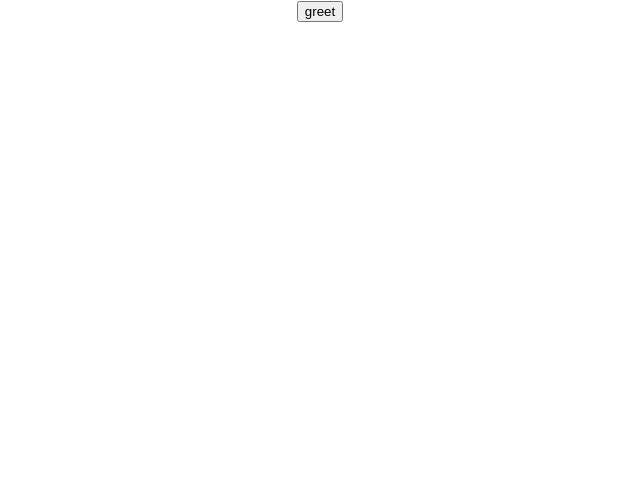
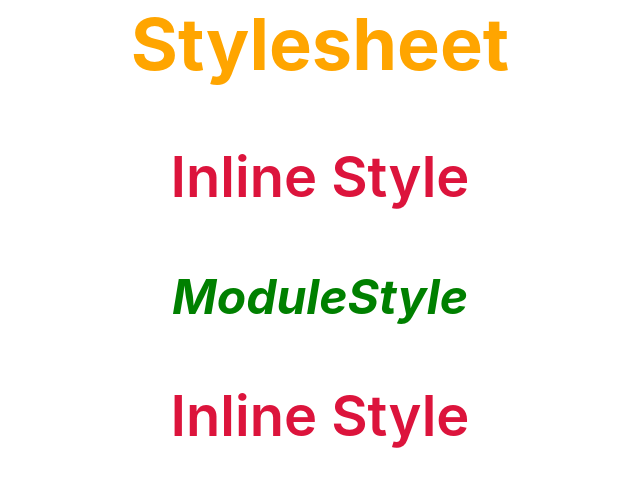
Before and after one commit to sachinwakle/react-js, a React (Create React App) app in the folder main-concepts/: page / in a window 1280 px wide. Shown: the top 486 px of the page, without its empty margins (320-960 px from the left). Built offline with nearby package versions, Linux system fonts and the light colour scheme.

Commit message:
added style components and formatted code

```diff
--- a/main-concepts/src/App.js
+++ b/main-concepts/src/App.js
@@ -1,5 +1,5 @@
-import './App.css';
-import ClassClick from './eventhandling/ClassClick';
+import "./App.css";
+import ClassClick from "./eventhandling/ClassClick";
 // import { Counter } from './components/Counter';
 // import Greeting from './components/Greeting';
 // import Welcome from './components/Welcome';
@@ -11,9 +11,11 @@ import ClassClick from './eventhandling/ClassClick';
 // import FilterableProductTable from './product-table/FilterableProductTable';
 // import Counter from './states/Counter';
 // import  FunctionClick from "./eventhandling/FunctionClick";
-import EventBind from './eventhandling/EventBind';
-import ParentComponent from './eventhandling/ParentComponent';
-
+import EventBind from "./eventhandling/EventBind";
+import ParentComponent from "./eventhandling/ParentComponent";
+import Inline from "./styling/Inline";
+import ModuleStyle from "./styling/ModuleStyle";
+import Stylesheet from "./styling/Stylesheet";
 
 function App() {
   return (
@@ -29,7 +31,10 @@ function App() {
       {/* <FunctionClick/> */}
       {/* <ClassClick/> */}
       {/* <EventBind/> */}
-        <ParentComponent/>
+      {/* <ParentComponent/> */}
+      <Stylesheet />
+      <Inline />
+      <ModuleStyle />
     </div>
   );
 }
--- a/main-concepts/src/eventhandling/EventBind.js
+++ b/main-concepts/src/eventhandling/EventBind.js
@@ -1,12 +1,12 @@
-import React, { Component } from 'react'
+import React, { Component } from "react";
 
 class EventBind extends Component {
   constructor(props) {
-        super(props)
+    super(props);
 
     this.state = {
-             message: 'Hello'
-        }
+      message: "Hello",
+    };
 
     // this.handleClick = this.handleClick.bind(this);
   }
@@ -18,12 +18,11 @@ class EventBind extends Component {
   //     });
   // }
 
-    handleClick = ()=>{
+  handleClick = () => {
     this.setState({
-            message: 'Good Bye!'
+      message: "Good Bye!",
     });
-    }
-
+  };
 
   render() {
     return (
@@ -33,8 +32,8 @@ class EventBind extends Component {
         {/* <button onClick={()=>this.handleClick()}>Click</button> */}
         <button onClick={this.handleClick}>Click</button>
       </div>
-        )
+    );
   }
 }
 
-export default EventBind
+export default EventBind;
--- a/main-concepts/src/eventhandling/ParentComponent.js
+++ b/main-concepts/src/eventhandling/ParentComponent.js
@@ -1,13 +1,13 @@
-import React, { Component } from 'react'
-import ChildComponent from './ChildComponent'
+import React, { Component } from "react";
+import ChildComponent from "./ChildComponent";
 
 class ParentComponent extends Component {
   constructor(props) {
-        super(props)
+    super(props);
 
     this.state = {
-            greet: 'Parent'
-        }
+      greet: "Parent",
+    };
     this.handleGreet = this.handleGreet.bind(this);
   }
 
@@ -18,10 +18,10 @@ class ParentComponent extends Component {
   render() {
     return (
       <div>
-                <ChildComponent greet={this.handleGreet}/>
+        <ChildComponent greet={this.handleGreet} />
       </div>
-        )
+    );
   }
 }
 
-export default ParentComponent
+export default ParentComponent;
--- /dev/null
+++ b/main-concepts/src/styling/Inline.js
@@ -0,0 +1,19 @@
+import React, { Component } from "react";
+import ModuleStyle from "./ModuleStyle";
+import Stylesheet from "./Stylesheet";
+
+class Inline extends Component {
+  render() {
+    let header = {
+      color: "crimson",
+      fontSize: "56px",
+    };
+    return (
+      <div>
+        <p style={{ ...header, fontWeight: "600" }}>Inline Style</p>
+      </div>
+    );
+  }
+}
+
+export default Inline;
--- /dev/null
+++ b/main-concepts/src/styling/ModuleStyle.js
@@ -0,0 +1,14 @@
+import React from "react";
+import Inline from "./Inline";
+import Style from "./Style.module.css";
+
+function ModuleStyle() {
+  return (
+    <div>
+      <h1 className={Style.secondary}>ModuleStyle</h1>
+      <Inline />
+    </div>
+  );
+}
+
+export default ModuleStyle;
--- /dev/null
+++ b/main-concepts/src/styling/Style.css
@@ -0,0 +1,5 @@
+.primary {
+  color: orange;
+  font-size: 72px;
+  font-weight: bold;
+}
--- /dev/null
+++ b/main-concepts/src/styling/Style.module.css
@@ -0,0 +1,5 @@
+.secondary {
+  color: green;
+  font-size: 48px;
+  font-style: italic;
+}
--- /dev/null
+++ b/main-concepts/src/styling/Stylesheet.js
@@ -0,0 +1,19 @@
+import React, { Component } from "react";
+import "./Style.css";
+
+class Stylesheet extends Component {
+  constructor(props) {
+    super(props);
+
+    this.state = {
+      primary: true,
+    };
+  }
+
+  render() {
+    let header = this.state.primary ? "primary" : "";
+    return <div className={header}>Stylesheet</div>;
+  }
+}
+
+export default Stylesheet;
```
Also changed, not shown: main-concepts/src/eventhandling/ChildComponent.js (+7 -7 lines), main-concepts/src/eventhandling/ClassClick.js (+4 -4 lines), main-concepts/src/eventhandling/FunctionClick.js (+4 -4 lines), main-concepts/src/states/Counter.js (+11 -9 lines). Lines whose indentation alone changed are shown as unchanged.
